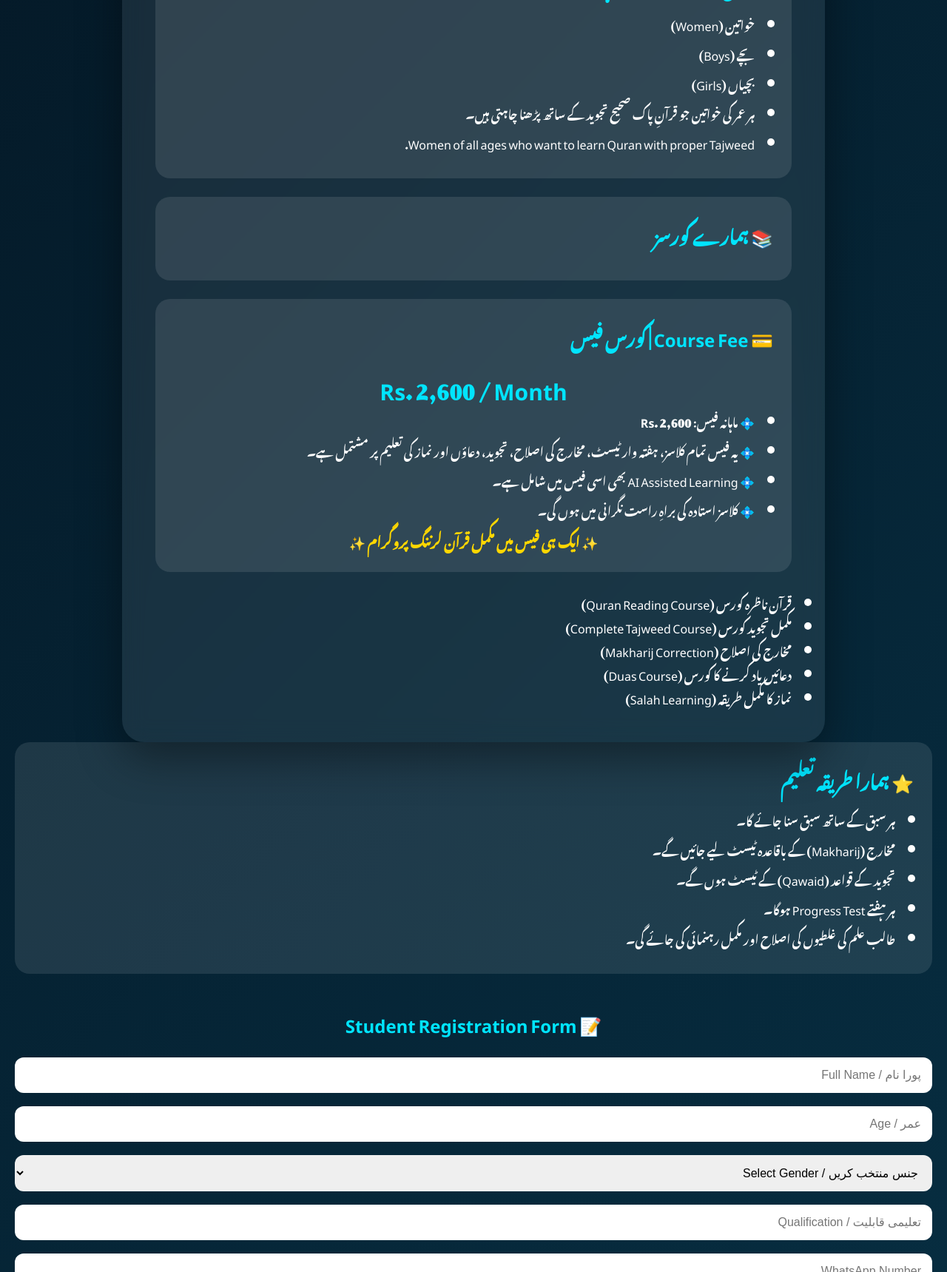
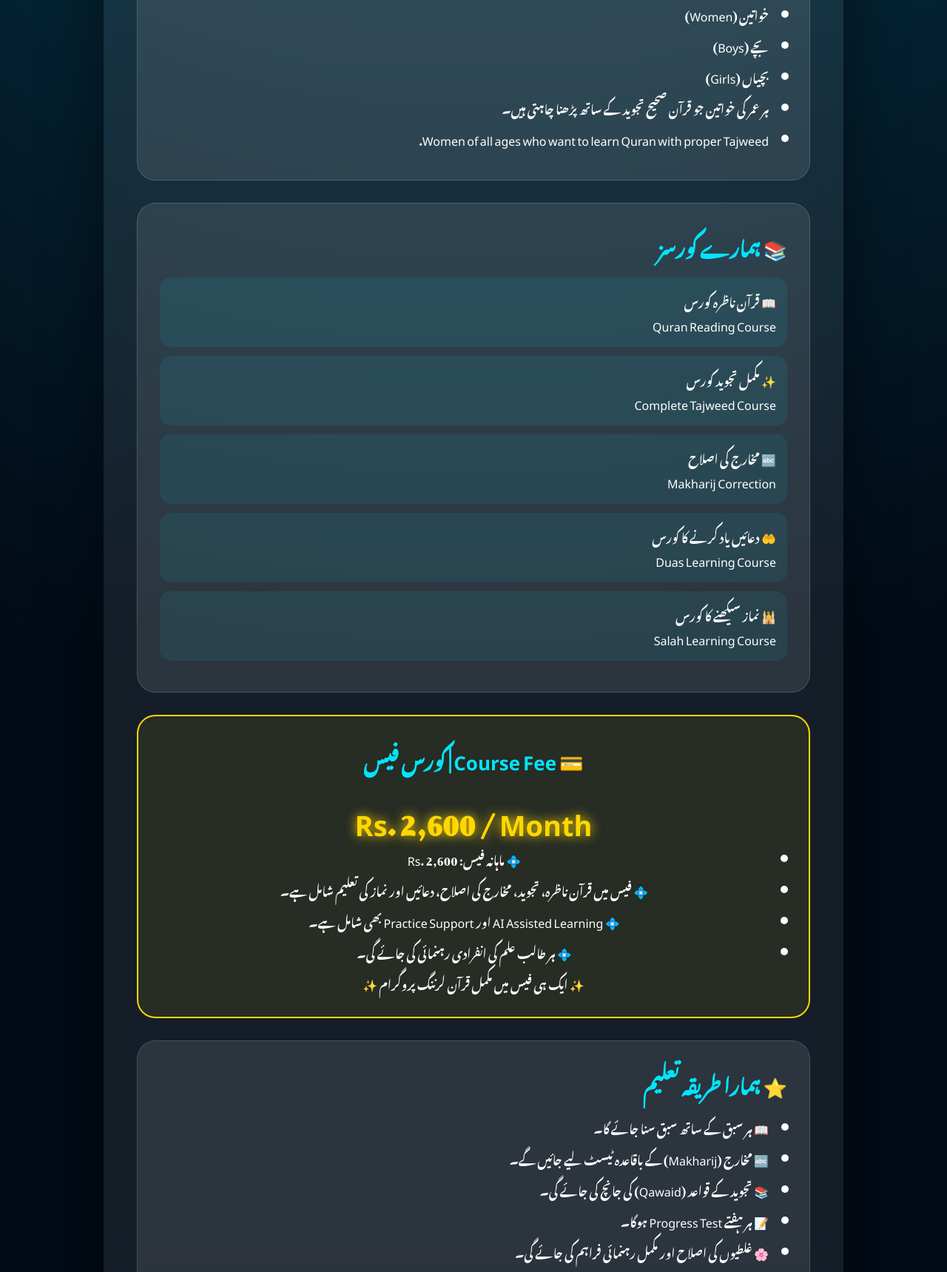
Before and after one commit to Hina-naureen/Noor-Online-Quran-Classes, a plain HTML site: page index.html in a window 1280 px wide. Shown: the part 1081-2800 px from the top of the page at 74% size. Drawn offline with Linux system fonts and the light colour scheme.

Commit message:
Update index.html

```diff
--- a/index.html
+++ b/index.html
@@ -16,22 +16,23 @@
 box-sizing:border-box;
 }
 
+
 body{
 
 font-family:
 "Noto Nastaliq Urdu",
 "Segoe UI",
-    Arial,
-    sans-serif;
+Arial,sans-serif;
 
 background:
-    linear-gradient(135deg,#041421,#073044);
+radial-gradient(circle at top,#06445c,#020b16 60%);
 
 color:white;
 
 line-height:2;
 
 }
+
 
 
 .container{
@@ -41,23 +42,50 @@ body{
 }
 
 
+
 .card{
 
-    max-width:950px;
+max-width:1000px;
 
 margin:auto;
 
 background:
+
 rgba(255,255,255,0.08);
 
-    backdrop-filter:blur(15px);
+backdrop-filter:blur(18px);
 
-    border-radius:30px;
+border-radius:35px;
 
 padding:45px;
 
 box-shadow:
-    0 20px 60px rgba(0,0,0,0.4);
+
+0 25px 80px rgba(0,0,0,.5);
+
+animation:fadeIn 1s ease;
+
+}
+
+
+
+@keyframes fadeIn{
+
+from{
+
+opacity:0;
+
+transform:translateY(30px);
+
+}
+
+to{
+
+opacity:1;
+
+transform:translateY(0);
+
+}
 
 }
 
@@ -65,53 +93,82 @@ body{
 
 /* Header */
 
+
 .header{
 
 text-align:center;
 
-    margin-bottom:35px;
+margin-bottom:45px;
 
 }
 
 
+
 .header h1{
+
+font-size:42px;
 
 color:#00e5ff;
 
-    font-size:40px;
+text-shadow:
+
+0 0 20px #00e5ff;
 
 }
 
 
+
 .header h2{
 
-    font-size:27px;
+font-size:28px;
 
 margin-top:15px;
 
 }
 
 
+
 .header p{
 
 font-size:18px;
+
+color:#ddd;
 
 }
 
 
 
-/* Content Boxes */
+
+/* Boxes */
+
 
 .box{
 
 background:
-    rgba(255,255,255,0.10);
 
-    padding:25px;
+rgba(255,255,255,.10);
 
-    border-radius:20px;
+padding:30px;
 
-    margin-bottom:25px;
+border-radius:25px;
+
+margin-bottom:30px;
+
+border:1px solid rgba(255,255,255,.15);
+
+transition:.4s;
+
+}
+
+
+
+.box:hover{
+
+transform:translateY(-8px);
+
+box-shadow:
+
+0 15px 35px rgba(0,229,255,.25);
 
 }
 
@@ -121,9 +178,9 @@ body{
 
 color:#00e5ff;
 
-    font-size:24px;
+font-size:26px;
 
-    margin-bottom:15px;
+margin-bottom:18px;
 
 }
 
@@ -139,96 +196,68 @@ body{
 
 .box li{
 
-    margin-bottom:8px;
+margin-bottom:10px;
 
 }
 
 
 
-/* AI */
+/* AI Section */
+
 
 .ai{
 
-    border:1px solid #9b6cff;
+background:
 
-    background:
-    rgba(155,108,255,0.12);
+linear-gradient(
+
+135deg,
+
+rgba(155,108,255,.25),
+
+rgba(0,229,255,.15)
+
+);
+
+border:
+
+1px solid #9b6cff;
 
 }
 
 
 
-/* Form */
+.ai h3{
 
-
-.form-box{
-
-    margin-top:40px;
-
-}
-
-
-.form-box h2{
-
-    text-align:center;
-
-    color:#00e5ff;
-
-    margin-bottom:25px;
+color:#d9b8ff;
 
 }
 
 
 
-input,
-select,
-textarea{
+.ai strong{
 
-
-    width:100%;
-
-    padding:15px;
-
-    margin-bottom:18px;
-
-    border-radius:12px;
-
-    border:none;
-
-    font-size:16px;
-
-    direction:rtl;
-
-}
-
-
-textarea{
-
-    height:120px;
+color:#00e5ff;
 
 }
 
 
 
-button{
 
-    width:100%;
+/* Course Cards */
 
-    padding:16px;
 
-    border:none;
+.course-item{
 
-    border-radius:30px;
+background:
 
-    background:#00e5ff;
+rgba(0,229,255,.08);
 
-    color:#002333;
+padding:15px;
 
-    font-size:20px;
+border-radius:15px;
 
-    font-weight:bold;
-
-    cursor:pointer;
+margin-bottom:12px;
 
 transition:.3s;
 
@@ -236,56 +265,57 @@ button{
 
 
 
-button:hover{
+.course-item:hover{
 
-    background:white;
+background:
 
-    transform:scale(1.03);
+rgba(0,229,255,.2);
+
+transform:translateX(-8px);
 
 }
 
 
 
-.footer{
+/* Fee */
+
+
+.fee{
 
 text-align:center;
 
-    margin-top:35px;
+border:
 
-    color:#ddd;
+2px solid #ffd700;
+
+background:
+
+rgba(255,215,0,.08);
 
 }
 
 
 
-@media(max-width:600px){
+.fee-price{
 
-.card{
+font-size:38px;
 
-    padding:25px;
+font-weight:bold;
+
+color:#ffd700;
+
+text-shadow:
+
+0 0 15px #ffd700;
 
 }
 
 
-.header h1{
 
-    font-size:28px;
-
-}
-
-
-.header h2{
-
-    font-size:20px;
-
-}
-
-}
 
 </style>
 
 </head>
-
 
 
 <body>
@@ -318,7 +348,6 @@ Quran Tajweed, Nazra, Duas & Salah Learning Program
 
 
 
-
 <div class="box">
 
 <h3>
@@ -327,14 +356,17 @@ Quran Tajweed, Nazra, Duas & Salah Learning Program
 
 
 <p>
+
 قرآنِ پاک کو صحیح تجوید، درست مخارج، قواعد، دعاؤں اور نماز کے مکمل طریقے کے ساتھ سیکھنے کے لیے ہمارے کورسز میں داخلہ حاصل کریں۔
+
 </p>
 
 
 <p>
+
 Learn Quran with proper Tajweed, Makharij, Qawaid, Duas and Salah guidance.
+
 </p>
-
 
 </div>
 
@@ -342,11 +374,7 @@ Learn Quran with proper Tajweed, Makharij, Qawaid, Duas and Salah guidance.
 
 
 
-
-<!-- AI Second Section -->
-
 <div class="box ai">
-
 
 <h3>
 🤖 AI Assisted Quran Learning
@@ -354,46 +382,42 @@ Learn Quran with proper Tajweed, Makharij, Qawaid, Duas and Salah guidance.
 
 
 <p>
-ہم جدید Artificial Intelligence (AI) technology کے ذریعے قرآن سیکھنے کے عمل کو مزید آسان، دلچسپ اور مؤثر بنائیں گے۔
-</p>
 
+ہم جدید Artificial Intelligence (AI) technology کو استعمال کرتے ہوئے قرآن سیکھنے کے عمل کو مزید آسان، دلچسپ اور مؤثر بناتے ہیں۔
 
-<p>
-AI کی مدد سے طلبہ کی practice، غلطیوں کی نشاندہی، تلفظ (Pronunciation) کی بہتری اور learning progress کو بہتر طریقے سے track کیا جائے گا۔
 </p>
 
 
 <ul>
 
 <li>
-AI Assisted Practice کے ذریعے قرآن پڑھنے کی مشق بہتر کی جائے گی۔
+AI کی مدد سے pronunciation اور مخارج کی practice بہتر کی جائے گی۔
 </li>
 
+<li>
+طلبہ کی غلطیوں کی نشاندہی اور improvement میں مدد دی جائے گی۔
+</li>
 
 <li>
-مخارج اور تلفظ کی بہتری کے لیے جدید tools استعمال کیے جائیں گے۔
+Learning progress کو بہتر طریقے سے track کیا جائے گا۔
 </li>
 
-
 <li>
-طلبہ کی learning speed اور progress کے مطابق رہنمائی فراہم کی جائے گی۔
+AI صرف learning support ہوگا، مکمل رہنمائی استادہ کی نگرانی میں ہوگی۔
 </li>
 
-
-<li>
-AI صرف learning support کے طور پر استعمال ہوگا، مکمل رہنمائی استادہ کی نگرانی میں ہوگی۔
-</li>
 
 </ul>
 
 
 <p>
-AI tools will support students with practice, pronunciation improvement, error identification and progress tracking under teacher guidance.
+
+AI tools support students with practice, pronunciation improvement and progress tracking.
+
 </p>
 
 
 </div>
-
 
 
 
@@ -408,36 +432,19 @@ AI tools will support students with practice, pronunciation improvement, error i
 
 <ul>
 
-<li>
-خواتین (Women)
-</li>
+<li>خواتین (Women)</li>
 
+<li>بچے (Boys)</li>
 
-<li>
-بچے (Boys)
-</li>
+<li>بچیاں (Girls)</li>
 
+<li>ہر عمر کی خواتین جو قرآن صحیح تجوید کے ساتھ پڑھنا چاہتی ہیں۔</li>
 
-<li>
-بچیاں (Girls)
-</li>
-
-
-<li>
-ہر عمر کی خواتین جو قرآنِ پاک صحیح تجوید کے ساتھ پڑھنا چاہتی ہیں۔
-</li>
-
-
-<li>
-Women of all ages who want to learn Quran with proper Tajweed.
-</li>
-
+<li>Women of all ages who want to learn Quran with proper Tajweed.</li>
 
 </ul>
 
-
 </div>
-
 
 
 
@@ -448,77 +455,92 @@ Women of all ages who want to learn Quran with proper Tajweed.
 <h3>
 📚 ہمارے کورسز
 </h3>
+
+
+<div class="course-item">
+📖 قرآن ناظرہ کورس
+<br>
+Quran Reading Course
 </div>
 
-    <div class="box">
+
+<div class="course-item">
+✨ مکمل تجوید کورس
+<br>
+Complete Tajweed Course
+</div>
+
+
+<div class="course-item">
+🔤 مخارج کی اصلاح
+<br>
+Makharij Correction
+</div>
+
+
+<div class="course-item">
+🤲 دعائیں یاد کرنے کا کورس
+<br>
+Duas Learning Course
+</div>
+
+
+<div class="course-item">
+🕌 نماز سیکھنے کا کورس
+<br>
+Salah Learning Course
+</div>
+
+
+</div>
+
+
+<!-- Course Fee Section -->
+
+<div class="box fee">
 
 <h3>
 💳 Course Fee | کورس فیس
 </h3>
 
-<p style="font-size:30px;font-weight:bold;color:#00e5ff;text-align:center;">
+
+<div class="fee-price">
 
 Rs. 2,600 / Month
 
-</p>
+</div>
+
 
 <ul>
 
 <li>
-💠 ماہانہ فیس: <strong>Rs. 2,600</strong>
+💠 ماہانہ فیس: Rs. 2,600
 </li>
 
+
 <li>
-💠 یہ فیس تمام کلاسز، ہفتہ وار ٹیسٹ، مخارج کی اصلاح، تجوید، دعاؤں اور نماز کی تعلیم پر مشتمل ہے۔
+💠 فیس میں قرآن ناظرہ، تجوید، مخارج کی اصلاح، دعائیں اور نماز کی تعلیم شامل ہے۔
 </li>
 
+
 <li>
-💠 AI Assisted Learning بھی اسی فیس میں شامل ہے۔
+💠 AI Assisted Learning اور Practice Support بھی شامل ہے۔
 </li>
 
+
 <li>
-💠 کلاسز استادہ کی براہِ راست نگرانی میں ہوں گی۔
+💠 ہر طالب علم کی انفرادی رہنمائی کی جائے گی۔
 </li>
+
 
 </ul>
 
-<p style="text-align:center;color:#ffd700;font-weight:bold;font-size:18px;">
+
+<p>
 
 ✨ ایک ہی فیس میں مکمل قرآن لرننگ پروگرام ✨
 
 </p>
-
-</div>
-
-<ul>
-
-
-<li>
-قرآن ناظرہ کورس (Quran Reading Course)
-</li>
-
-
-<li>
-مکمل تجوید کورس (Complete Tajweed Course)
-</li>
-
-
-<li>
-مخارج کی اصلاح (Makharij Correction)
-</li>
-
-
-<li>
-دعائیں یاد کرنے کا کورس (Duas Course)
-</li>
-
-
-<li>
-نماز کا مکمل طریقہ (Salah Learning)
-</li>
-
-
-</ul>
 
 
 </div>
@@ -527,6 +549,8 @@ Rs. 2,600 / Month
 
 
 
+
+<!-- Teaching Method -->
 
 <div class="box">
 
@@ -538,29 +562,28 @@ Rs. 2,600 / Month
 
 <ul>
 
-
 <li>
-ہر سبق کے ساتھ سبق سنا جائے گا۔
+📖 ہر سبق کے ساتھ سبق سنا جائے گا۔
 </li>
 
 
 <li>
-مخارج (Makharij) کے باقاعدہ ٹیسٹ لیے جائیں گے۔
+🔤 مخارج (Makharij) کے باقاعدہ ٹیسٹ لیے جائیں گے۔
 </li>
 
 
 <li>
-تجوید کے قواعد (Qawaid) کے ٹیسٹ ہوں گے۔
+📚 تجوید کے قواعد (Qawaid) کی جانچ کی جائے گی۔
 </li>
 
 
 <li>
-ہر ہفتے Progress Test ہوگا۔
+📝 ہر ہفتے Progress Test ہوگا۔
 </li>
 
 
 <li>
-طالب علم کی غلطیوں کی اصلاح اور مکمل رہنمائی کی جائے گی۔
+🌸 غلطیوں کی اصلاح اور مکمل رہنمائی فراہم کی جائے گی۔
 </li>
 
 
@@ -575,13 +598,15 @@ Rs. 2,600 / Month
 
 
 
-<div class="form-box">
+<!-- Registration Form -->
 
 
-<h2>
+<div class="box form-box">
+
+
+<h3>
 📝 Student Registration Form
-</h2>
-
+</h3>
 
 
 <form action="YOUR_GOOGLE_FORM_LINK" method="POST">
@@ -630,10 +655,10 @@ required>
 
 
 
-
 <input
 type="text"
 placeholder="تعلیمی قابلیت / Qualification">
+
 
 
 
@@ -646,9 +671,11 @@ required>
 
 
 
+
 <input
 type="text"
 placeholder="ملک / Country">
+
 
 
 
@@ -672,7 +699,7 @@ Nazra Quran Course
 
 
 <option>
-Makharij Correction
+Makharij Correction Course
 </option>
 
 
@@ -692,12 +719,12 @@ Salah Course
 
 
 
-
-<textarea placeholder="
+<textarea
+placeholder="
 آپ یہ کورس کیوں کرنا چاہتے ہیں؟
 Why do you want to join this course?
-"></textarea>
-
+">
+</textarea>
 
 
 
@@ -705,10 +732,9 @@ Why do you want to join this course?
 
 <button type="submit">
 
-Submit / فارم جمع کریں
+✨ Submit / فارم جمع کریں ✨
 
 </button>
-
 
 
 
@@ -729,9 +755,13 @@ Submit / فارم جمع کریں
 
 <br>
 
-Thank you for choosing Noor Online Quran Classes
+Thank you for choosing
+<br>
+
+📖 Noor Online Quran Classes
 
 </div>
+
 
 
 
@@ -741,7 +771,6 @@ Thank you for choosing Noor Online Quran Classes
 </div>
 
 
-
 </body>
 
 </html>
```
Lines whose indentation alone changed are shown as unchanged.
